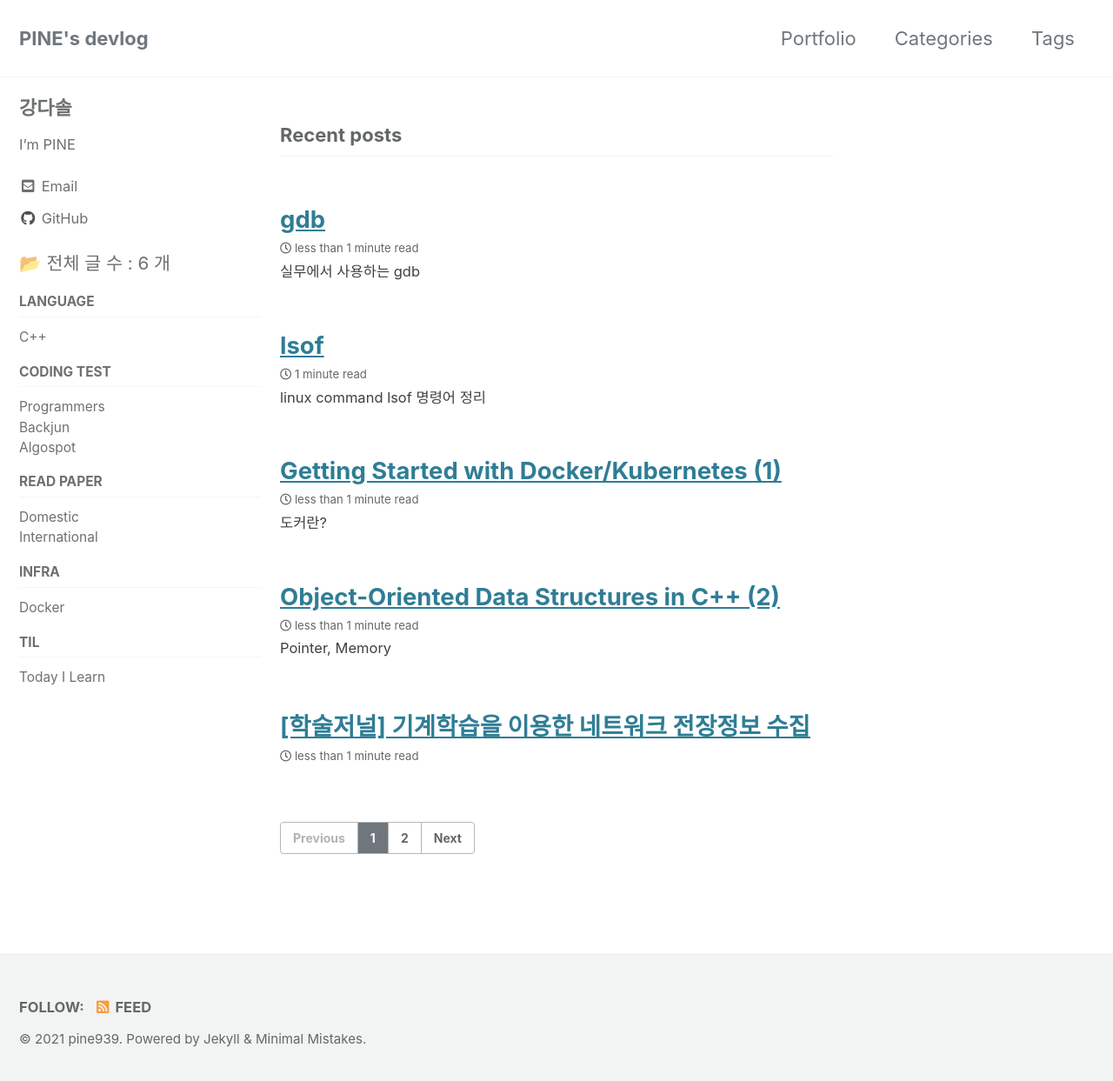
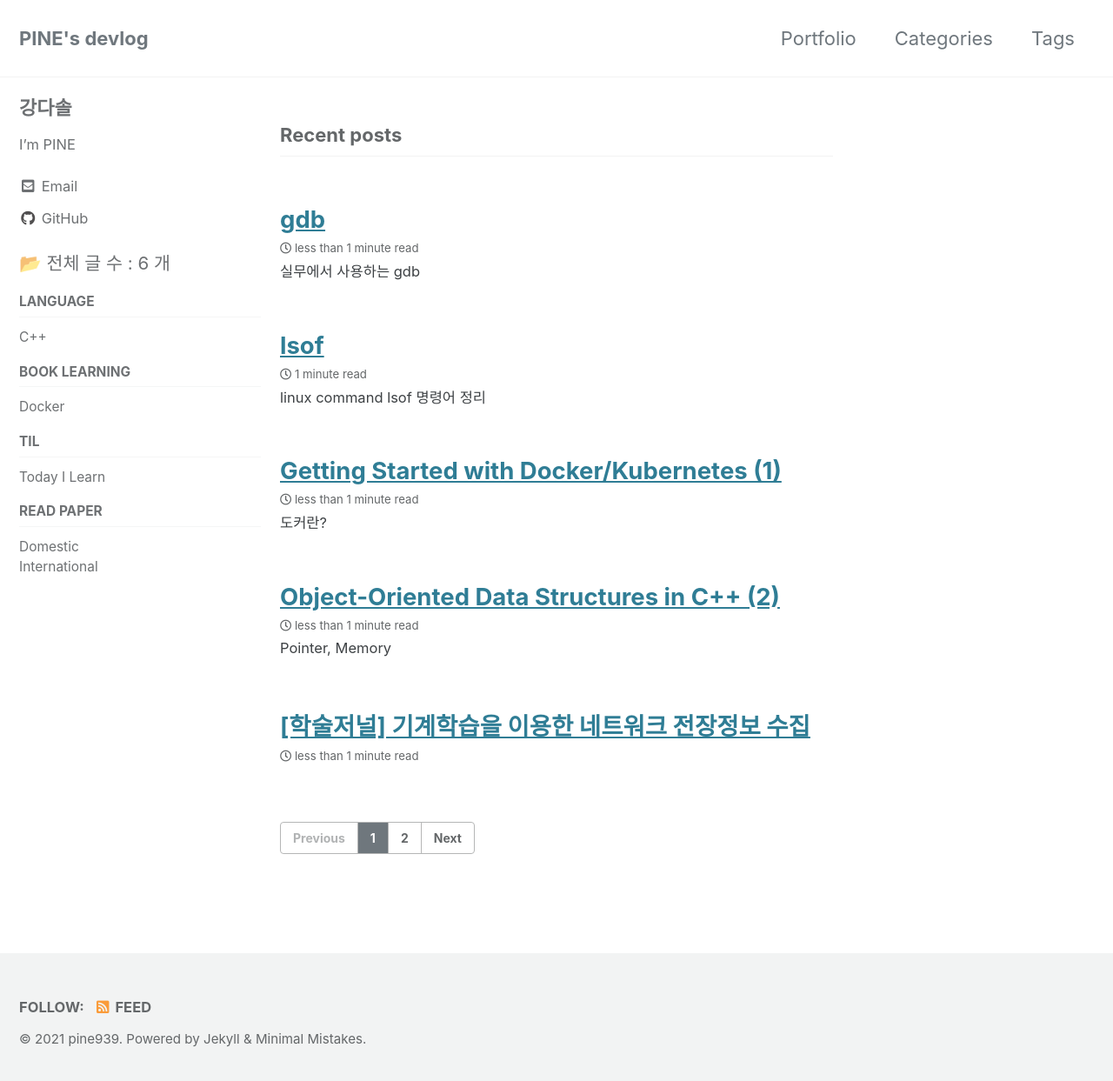
Before and after one commit to pine939/pine939.github.io, a Jekyll site: the page built from index.html, in a window 1280 px wide and 1250 px high. Shown: the top 1243 px of the window at 87% size. Built offline with Jekyll 4.4.1, drawn with Linux system fonts in a browser that asks for light colours; cached includes are drawn as plain includes; the list of posts is cut into pages by our own code; part of the change alters nothing that is shown.

Commit message:
자주 쓰는 카테고리 우선 배치

```diff
--- a/_data/navigation.yml
+++ b/_data/navigation.yml
@@ -22,21 +22,15 @@ docs:
     children:
       - title: "C++"
         url: /categories/cpp
-  - title: "CODING TEST"
-    children:
-      - title: "Programmers"
-        url: /categories/programmers
-      - title: "Backjun"
-        url: /categories/baekjun
-      - title: "Algospot"
-        url: /categories/algospot
-  - title: "READ PAPER"
-    children:
-      - title: "Domestic"
-        url: /categories/domestic
-      - title: "International"
-        url: /categories/international
-  - title: "INFRA"
+        #- title: "CODING TEST"
+        #children:
+        #- title: "Programmers"
+        #url: /categories/programmers
+        #- title: "Backjun"
+        #url: /categories/baekjun
+        #- title: "Algospot"
+        #url: /categories/algospot
+  - title: "BOOK LEARNING"
     children:
       - title: "Docker"
         url: /categories/docker
@@ -44,3 +38,9 @@ docs:
     children:
       - title: "Today I Learn"
         url: /categories/til
+  - title: "READ PAPER"
+    children:
+      - title: "Domestic"
+        url: /categories/domestic
+      - title: "International"
+        url: /categories/international
```
